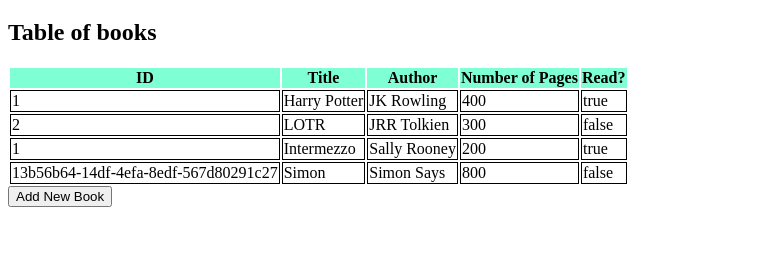
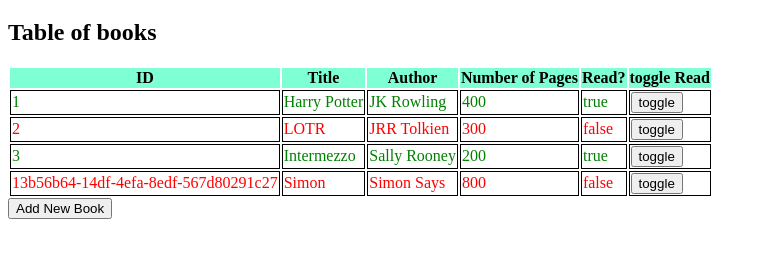
Before and after one commit to jbassoRMIT/Library, a plain HTML site: page index.html in a window 1280 px wide. Shown: the part 61-318 px from the top of the page, without its empty margins (0-766 px from the left). Drawn offline with Linux system fonts and the light colour scheme.

Commit message:
toggle read functionality implemented

```diff
--- a/index.html
+++ b/index.html
@@ -8,7 +8,7 @@
 </head>
 <body>
     <h1>Welcome to the Library</h1>
-    <h2>Table of books</h2>
+    <h2 id="mainHeading">Table of books</h2>
     <div class="table"></div>
     <div class="addNewBook"></div>
     <script src="index.js"></script>
--- a/index.js
+++ b/index.js
@@ -14,7 +14,7 @@ const library=[
         read:false
     },
     {
-        id:1,
+        id:3,
         title:"Intermezzo",
         author: "Sally Rooney",
         pages:200,
@@ -70,6 +70,8 @@ function displayTable(){
     pagesHeader.textContent="Number of Pages";
     const isReadHeader=document.createElement("th");
     isReadHeader.textContent="Read?";
+    const toggleReadHeader=document.createElement("th");
+    toggleReadHeader.textContent="toggle Read";
 
     //append to headers
     headers.appendChild(idHeader);
@@ -77,6 +79,7 @@ function displayTable(){
     headers.appendChild(authorHeader);
     headers.appendChild(pagesHeader);
     headers.appendChild(isReadHeader);
+    headers.appendChild(toggleReadHeader);
 
     //append row to table
     table.appendChild(headers);
@@ -88,36 +91,77 @@ function displayTable(){
     for(let book of library){
         //create a table row
         const row=document.createElement("tr");
+        //set row id=book id
+        row.id=`row-id-${book.id}`;
+        //set initial classlist to whatver the read status is
+        row.classList.add(`${book.read}`);
 
         //create a td element for each property and append to tr
         const id=document.createElement("td");
         id.textContent=book.id;
+        id.id=`id-id-${book.id}`;
         row.appendChild(id)
 
         const title=document.createElement("td");
         title.textContent=book.title;
+        title.id=`title-id-${book.id}`;
         row.appendChild(title)
 
         const author=document.createElement("td");
         author.textContent=book.author;
+        author.id=`author-id-${book.id}`;
         row.appendChild(author);
 
         const pages=document.createElement("td");
         pages.textContent=book.pages;
+        pages.id=`pages-id-${book.id}`;
         row.appendChild(pages);
 
         const isRead=document.createElement("td");
         isRead.textContent=book.read;
+        isRead.id=`isRead-id-${book.id}`;
         row.appendChild(isRead);
+
+        //lastly add in a td for the toggle read function
+        const toggleRead=document.createElement("td");
+        const toggleReadButton=document.createElement("button");
+        toggleReadButton.textContent="toggle";
+        toggleRead.appendChild(toggleReadButton);
+        row.appendChild(toggleRead);
 
         //append row to table
         table.appendChild(row);
+
+        //Write toggle functionality
+        toggleReadButton.addEventListener("click",()=>{
+            console.log(`toggle button picked up for ${book.title}`);
+            //target row and change class to get correct conditional formatting
+            const targetRow=document.querySelector(`#${row.id}`);
+            targetRow.classList.remove(`${book.read}`);
+
+            //toggle value of read
+            book.read=!book.read;
+            console.log(library);
+
+            //now find relevant td, and set textContent to updated value
+            console.log(document.querySelector(`#${isRead.id}`));
+            const dataChange=document.querySelector(`#${isRead.id}`)
+            dataChange.textContent=book.read;
+
+            targetRow.classList.add(`${book.read}`);
+
+
+
+        })
     }
 }
 
 //call table creator function on initial display
 displayTable();
 
+const toggleRead=function(){
+
+}
 
 //Add new book button that brings up a form
 const addBookButton=document.createElement("button");
--- a/styles.css
+++ b/styles.css
@@ -9,3 +9,11 @@ td{
 th{
     background-color: aquamarine;
 }
+
+.true{
+    color:green;
+}
+
+.false{
+    color:red;
+}
```
